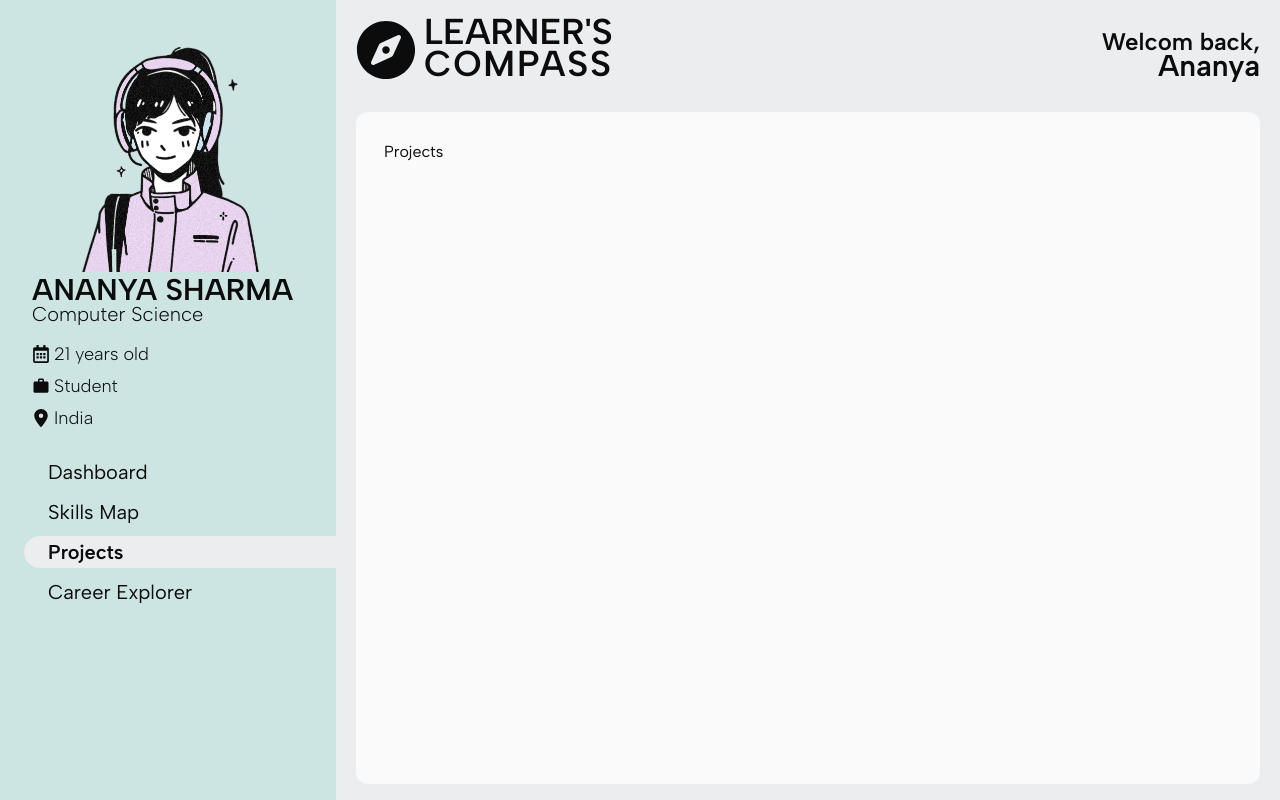
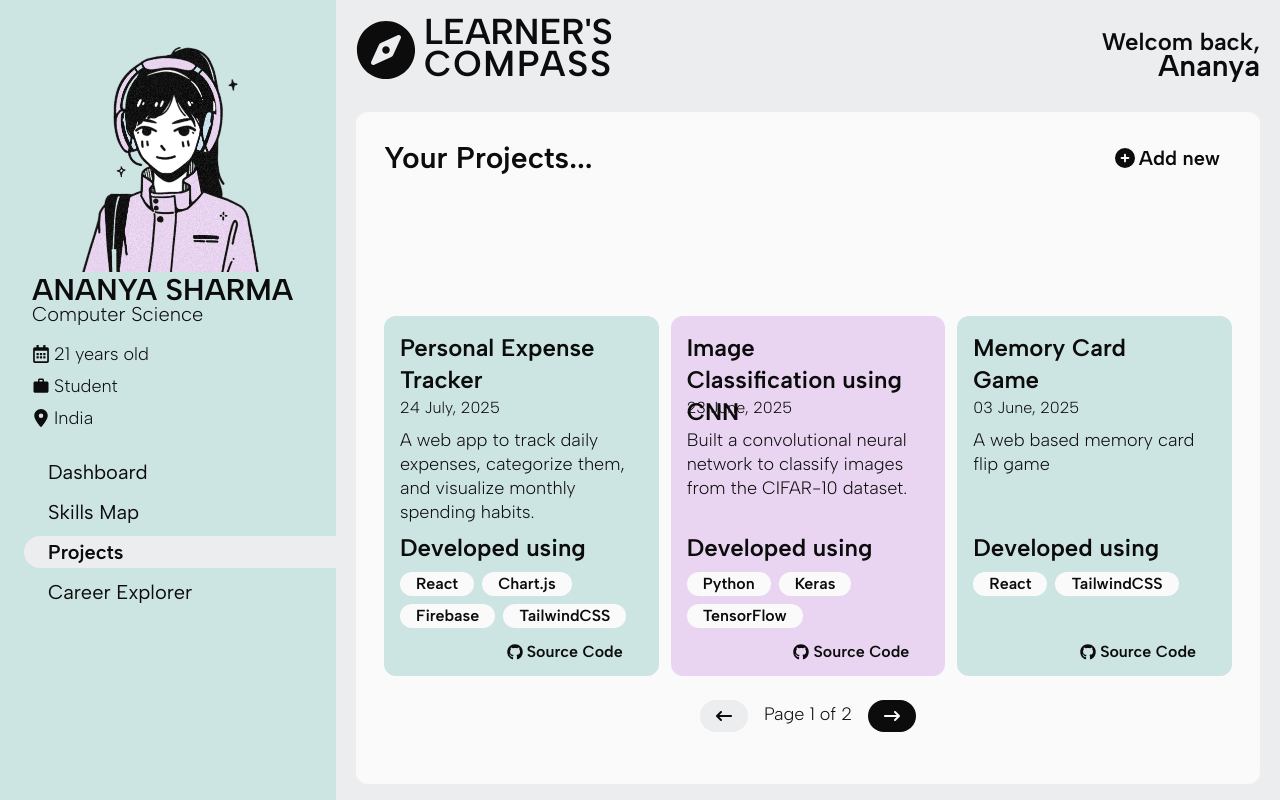
Before and after one commit to gaurav1-9/osmosis_round2, a React (Vite) app: page / in a window 1280 px wide. Both pictures are taken after a click on the element "Projects". Built offline with nearby package versions, Linux system fonts and the light colour scheme.

Commit message:
projects UI done

```diff
--- a/src/Components/Navigation/Projects.jsx
+++ b/src/Components/Navigation/Projects.jsx
@@ -1,9 +1,91 @@
-import React from 'react'
+import { useState } from "react";
+import { FaCirclePlus } from "react-icons/fa6";
+import projects from "../../Data/projects.json";
+import { FaArrowRightLong, FaArrowLeftLong } from "react-icons/fa6";
+import { FaGithub } from "react-icons/fa";
 
 const Projects = () => {
+  const itemsPerPage = 3;
+  const [currentPage, setCurrentPage] = useState(1);
+
+  const totalPages = Math.ceil(projects.length / itemsPerPage);
+  const startIndex = (currentPage - 1) * itemsPerPage;
+  const currentProjects = projects.slice(startIndex, startIndex + itemsPerPage);
+
+  const handlePrev = () => {
+    setCurrentPage(prev => Math.max(prev - 1, 1));
+  };
+
+  const handleNext = () => {
+    setCurrentPage(prev => Math.min(prev + 1, totalPages));
+  };
+
   return (
-    <div>Projects</div>
-  )
-}
+    <div className="flex flex-col justify-between min-[1900px]:mb-40 w-full mb-6">
+      <div className="flex justify-between mb-4">
+        <p className='flex text-3xl min-[1920px]:text-5xl font-semibold gap-2'>Your Projects...</p>
+        <p className="flex gap-1 items-center text-xl min-[1920px]:text-2xl font-semibold cursor-pointer hover:bg-antiFlashWhite rounded-full px-3 py-1 duration-300 ease-in-out">
+          <FaCirclePlus />
+          <span>Add new</span>
+        </p>
+      </div>
 
-export default Projects
+      <div>
+        <div className="flex gap-3">
+          {currentProjects.map((project, index) => (
+            <div
+              key={index}
+              className={`relative
+              ${((startIndex + index) % 2 === 0)
+                  ? 'bg-lightCyan'
+                  : 'bg-palePurple'
+                } w-1/3 h-90 rounded-xl p-4 font-light`}
+            >
+              <p className="text-2xl 2xl:text-3xl font-semibold h-14 2xl:h-18 w-9/10">{project.title}</p>
+              <p className="mt-2">{project.date}</p>
+              <p className="mt-2 2xl:mt-6 text-lg h-24 2xl:h-20 leading-6">{project.desc}</p>
+              <p className="mt-2 text-2xl font-semibold">Developed using</p>
+              <div className="flex gap-2 flex-wrap mt-2">
+                {
+                  project.tech.map((tech, idx) => (
+                    <p key={idx} className="bg-whiteSmoke rounded-full px-4 font-semibold">{tech}</p>
+                  ))
+                }
+              </div>
+              <p className={`font-semibold flex gap-1 items-center absolute bottom-2 right-4 hover:bg-antiFlashWhite/40 px-5 rounded-full py-1 cursor-pointer`}>
+                <FaGithub />
+                <span>Source Code</span>
+              </p>
+            </div>
+          ))}
+        </div>
+
+        <div className="flex justify-center mt-6 gap-4">
+          <button
+            onClick={handlePrev}
+            disabled={currentPage === 1}
+            className={`px-4 py-2 rounded-full
+            ${(currentPage === 1)
+                ? 'bg-antiFlashWhite cursor-not-allowed'
+                : 'bg-night text-whiteSmoke hover:bg-night/80 cursor-pointer'}`}
+          >
+            <FaArrowLeftLong />
+          </button>
+          <span className="text-lg font-light">Page {currentPage} of {totalPages}</span>
+          <button
+            onClick={handleNext}
+            disabled={currentPage === totalPages}
+            className={`px-4 py-2 rounded-full
+            ${(currentPage === totalPages)
+                ? 'bg-antiFlashWhite cursor-not-allowed'
+                : 'bg-night text-whiteSmoke hover:bg-night/80 cursor-pointer'}`}
+          >
+            <FaArrowRightLong />
+          </button>
+        </div>
+      </div>
+    </div>
+  );
+};
+
+export default Projects;
--- /dev/null
+++ b/src/Data/projects.json
@@ -0,0 +1,52 @@
+[
+    {
+        "title": "Personal Expense Tracker",
+        "date": "24 July, 2025",
+        "desc": "A web app to track daily expenses, categorize them, and visualize monthly spending habits.",
+        "tech": [
+            "React",
+            "Chart.js",
+            "Firebase",
+            "TailwindCSS"
+        ]
+    },
+    {
+        "title": "Image Classification using CNN",
+        "date": "23 June, 2025",
+        "desc": "Built a convolutional neural network to classify images from the CIFAR-10 dataset.",
+        "tech": [
+            "Python",
+            "Keras",
+            "TensorFlow"
+        ]
+    },
+    {
+        "title": "Memory Card Game",
+        "date": "03 June, 2025",
+        "desc": "A web based memory card flip game",
+        "tech": [
+            "React",
+            "TailwindCSS"
+        ]
+    },
+    {
+        "title": "Book Exchange Platform",
+        "date": "15 May, 2025",
+        "desc": "A campus-focused web app where users can upload and exchange books through chat-based agreements.",
+        "tech": [
+            "MERN Stack",
+            "Socket.IO",
+            "TailwindCSS"
+        ]
+    },
+    {
+        "title": "Low-Light Image Enhancer",
+        "date": "10 April, 2025",
+        "desc": "An image processing project that enhances low-light images and applies sharpening filters for clarity.",
+        "tech": [
+            "Python",
+            "OpenCV",
+            "NumPy"
+        ]
+    }
+]
```
